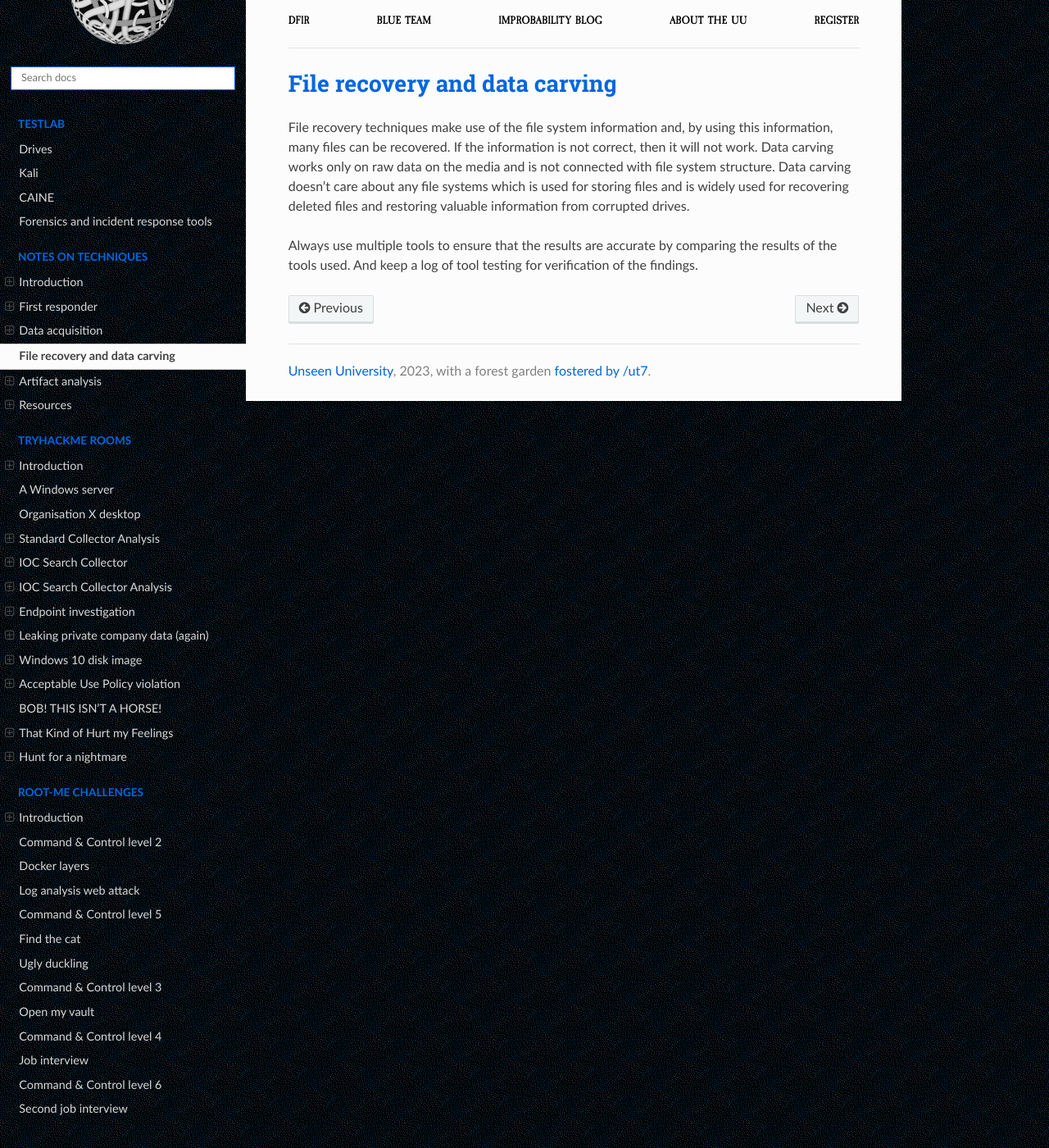
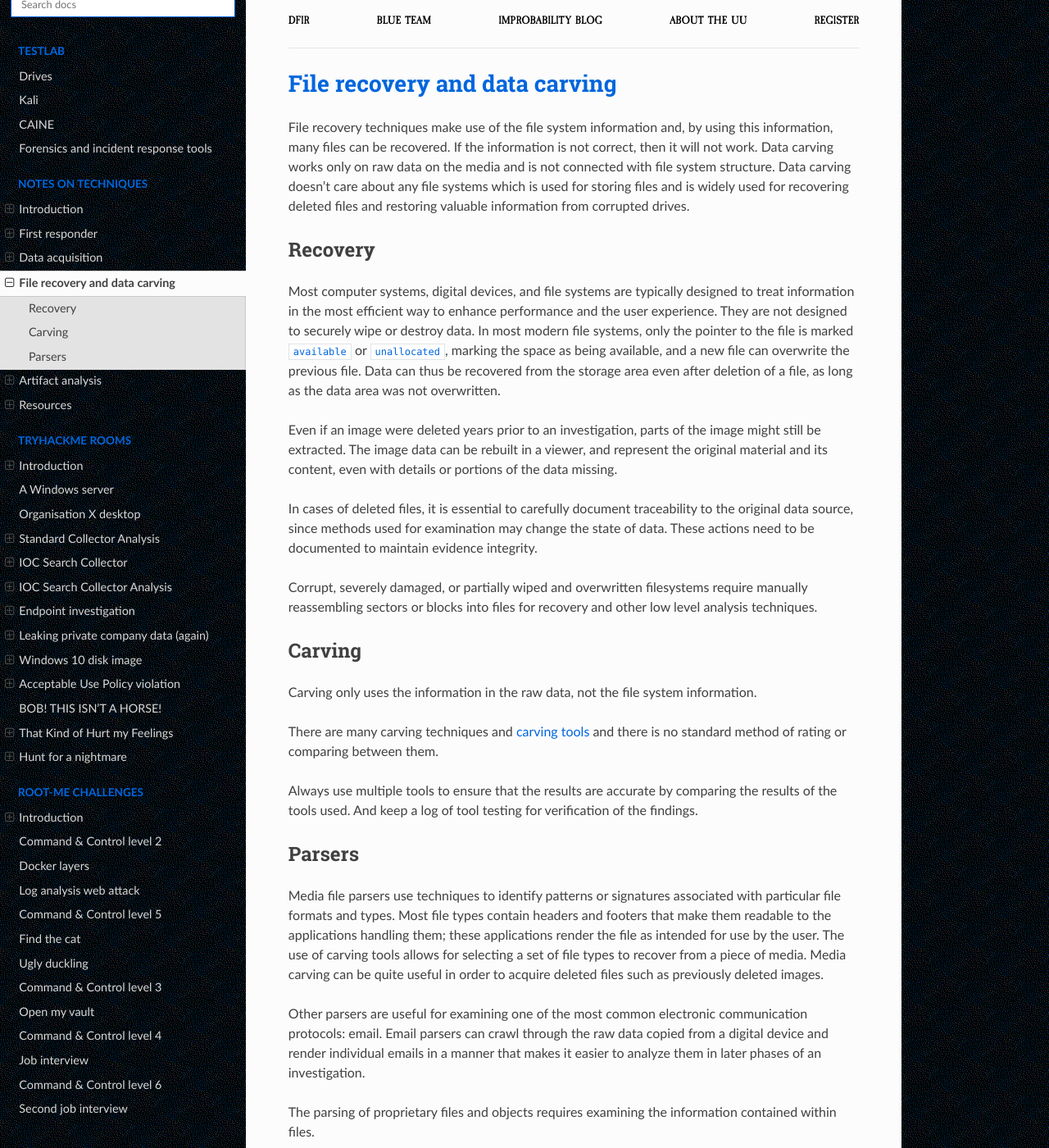
Before and after one commit to tymyrddin/blue-dfir, a Sphinx documentation site: the page built from source/docs/notes/carving.md, in a window 1280 px wide and 1400 px high. Shown: the whole window at 82% size. Built offline with Sphinx 7.4.7 and the Read the Docs theme 2.0.0, drawn with Linux system fonts in a browser that asks for light colours; some of the changed text lies outside the part shown.

Commit message:
analysis

```diff
--- a/source/docs/notes/carving.md
+++ b/source/docs/notes/carving.md
@@ -2,4 +2,30 @@
 
 File recovery techniques make use of the file system information and, by using this information, many files can be recovered. If the information is not correct, then it will not work. Data carving works only on raw data on the media and is not connected with file system structure. Data carving doesn’t care about any file systems which is used for storing files and is widely used for recovering deleted files and restoring valuable information from corrupted drives.
 
+## Recovery
+
+Most computer systems, digital devices, and file systems are typically designed to treat information in the most efficient way to enhance performance and the user experience. They are not designed to securely wipe or destroy data. In most modern file systems, only the pointer to the file is marked `available` or `unallocated`, marking the space as being available, and a new file can overwrite the previous file. Data can thus be recovered from the storage area even after deletion of a file, as long as the data area was not overwritten.
+
+Even if an image were deleted years prior to an investigation, parts of the image might still be extracted. The image data can be rebuilt in a viewer, and represent the original material and its content, even with details or portions of the data missing.
+
+In cases of deleted files, it is essential to carefully document traceability to the original data source, since methods used for examination may change the state of data. These actions need to be documented to maintain evidence integrity.
+
+Corrupt, severely damaged, or partially wiped and overwritten filesystems require manually reassembling sectors or blocks into files for recovery and other low level analysis techniques.
+
+## Carving
+
+Carving only uses the information in the raw data, not the file system information.
+
+There are many carving techniques and [carving tools](https://testlab.tymyrddin.dev/docs/dfir/carving) and there is no standard method of rating or comparing between them.
+
 Always use multiple tools to ensure that the results are accurate by comparing the results of the tools used. And keep a log of tool testing for verification of the findings.
+
+## Parsers
+
+Media file parsers use techniques to identify patterns or signatures associated with particular file formats and types. Most file types contain headers and footers that make them readable to the applications handling them; these applications render the file as intended for use by the user. The use of carving tools allows for selecting a set of file types to recover from a piece of media. Media carving can be quite useful in order to acquire deleted files such as previously deleted images.
+
+Other parsers are useful for examining one of the most common electronic communication protocols: email. Email parsers can crawl through the raw data copied from a digital device and render individual emails in a manner that makes it easier to analyze them in later phases of an investigation.
+
+The parsing of proprietary files and objects requires examining the information contained within files.
+
+Automation is an objective in itself during the examination phase, for reasons of both forensic soundness and efficiency. Most of the tasks in the examination phase can be automated using scripts or programs. File parsing, string searches, and extraction of compressed files will significantly reduce the manual task load, in particular when working with large datasets.
--- a/source/index.rst
+++ b/source/index.rst
@@ -32,7 +32,7 @@ Though DFIR is traditionally a reactive security function, tooling and advanced
    docs/notes/1st-responder.md
    docs/notes/acquisition.md
    docs/notes/carving.md
-   docs/notes/artifacts.md
+   docs/notes/analysis.md
    docs/notes/resources.md
 
 ----
```
Also changed, not shown: source/docs/notes/README.md (+1 -1 lines), source/docs/notes/analysis.md (renamed from source/docs/notes/artifacts.md, +9 -1 lines).
